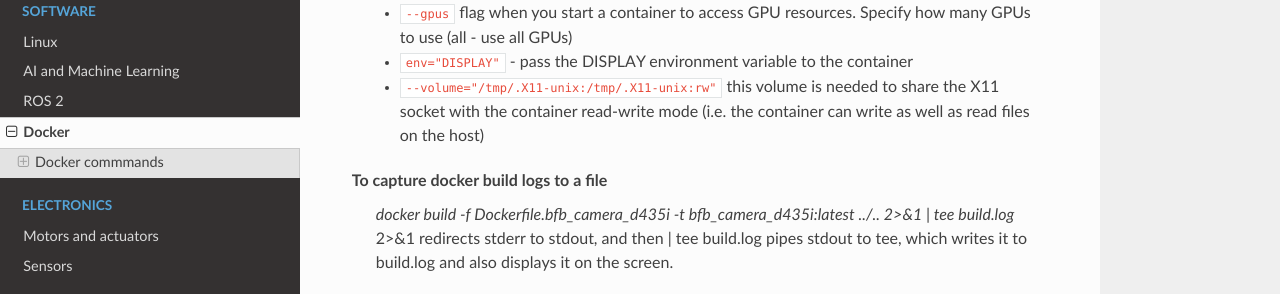
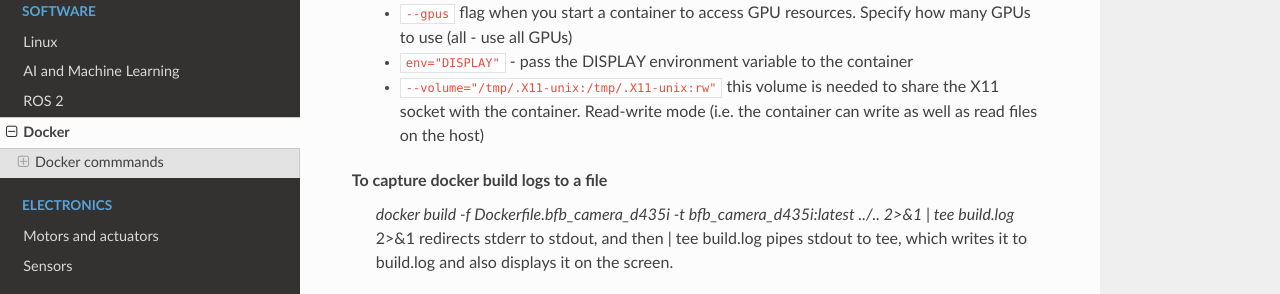
Before and after one commit to jevgenik/manuals, a Sphinx documentation site: the page built from source/files/software/docker.rst, in a window 1280 px wide and 900 px high, scrolled down 1523 px. Shown: the part 181-475 px from the top of the window. Built offline with Sphinx 7.4.7 and the Read the Docs theme 2.0.0, drawn with Linux system fonts in a browser that asks for light colours.

```diff
--- a/source/files/software/docker.rst
+++ b/source/files/software/docker.rst
@@ -48,7 +48,7 @@ To disable access, run ``xhost -``
 
    * ``env="DISPLAY"`` - pass the DISPLAY environment variable to the container
 
-   * ``--volume="/tmp/.X11-unix:/tmp/.X11-unix:rw"`` this volume is needed to share the X11 socket with the container read-write mode (i.e. the container can write as well as read files on the host)
+   * ``--volume="/tmp/.X11-unix:/tmp/.X11-unix:rw"`` this volume is needed to share the X11 socket with the container. Read-write mode (i.e. the container can write as well as read files on the host)
 
 
 To capture docker build logs to a file
```
